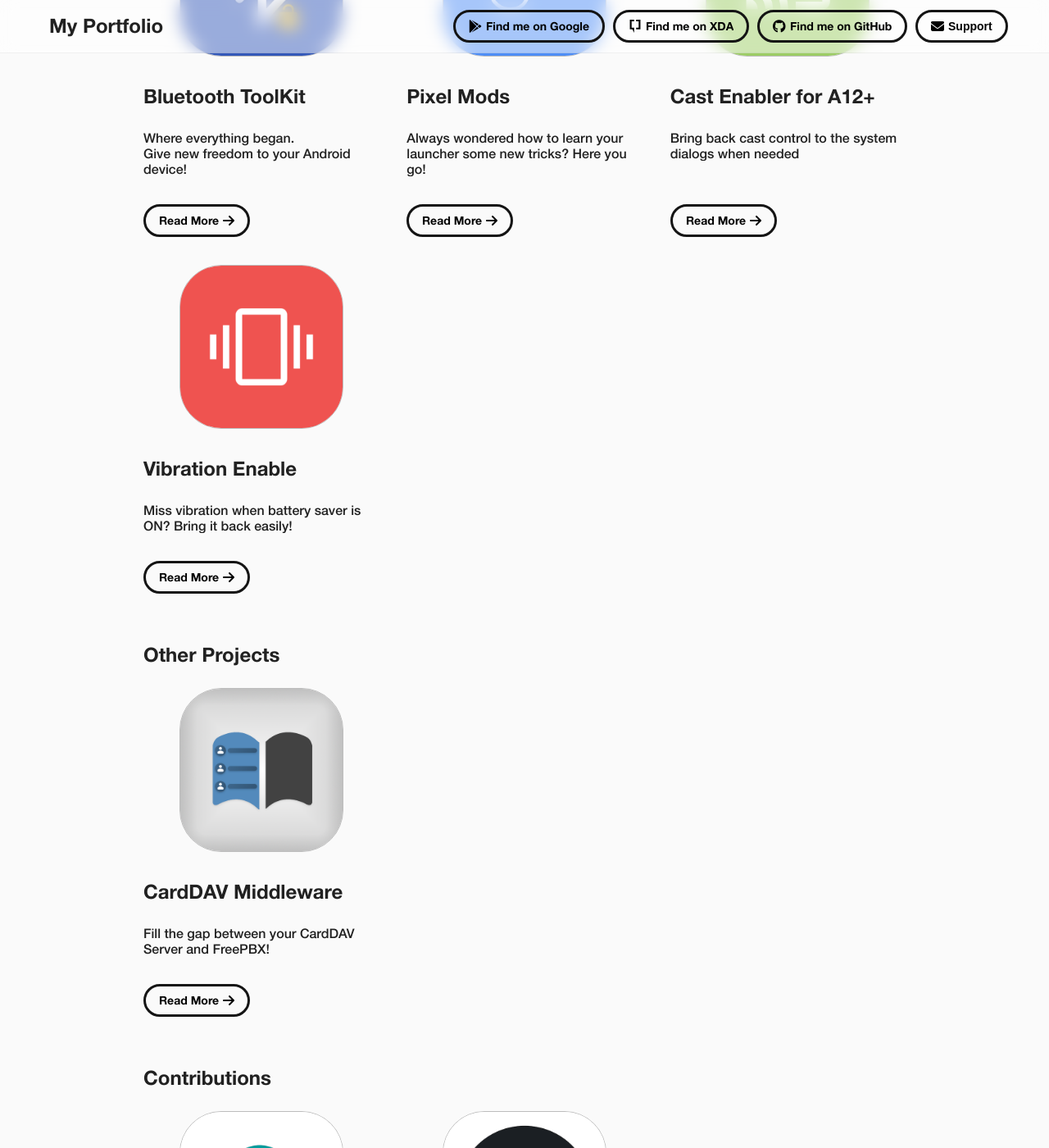
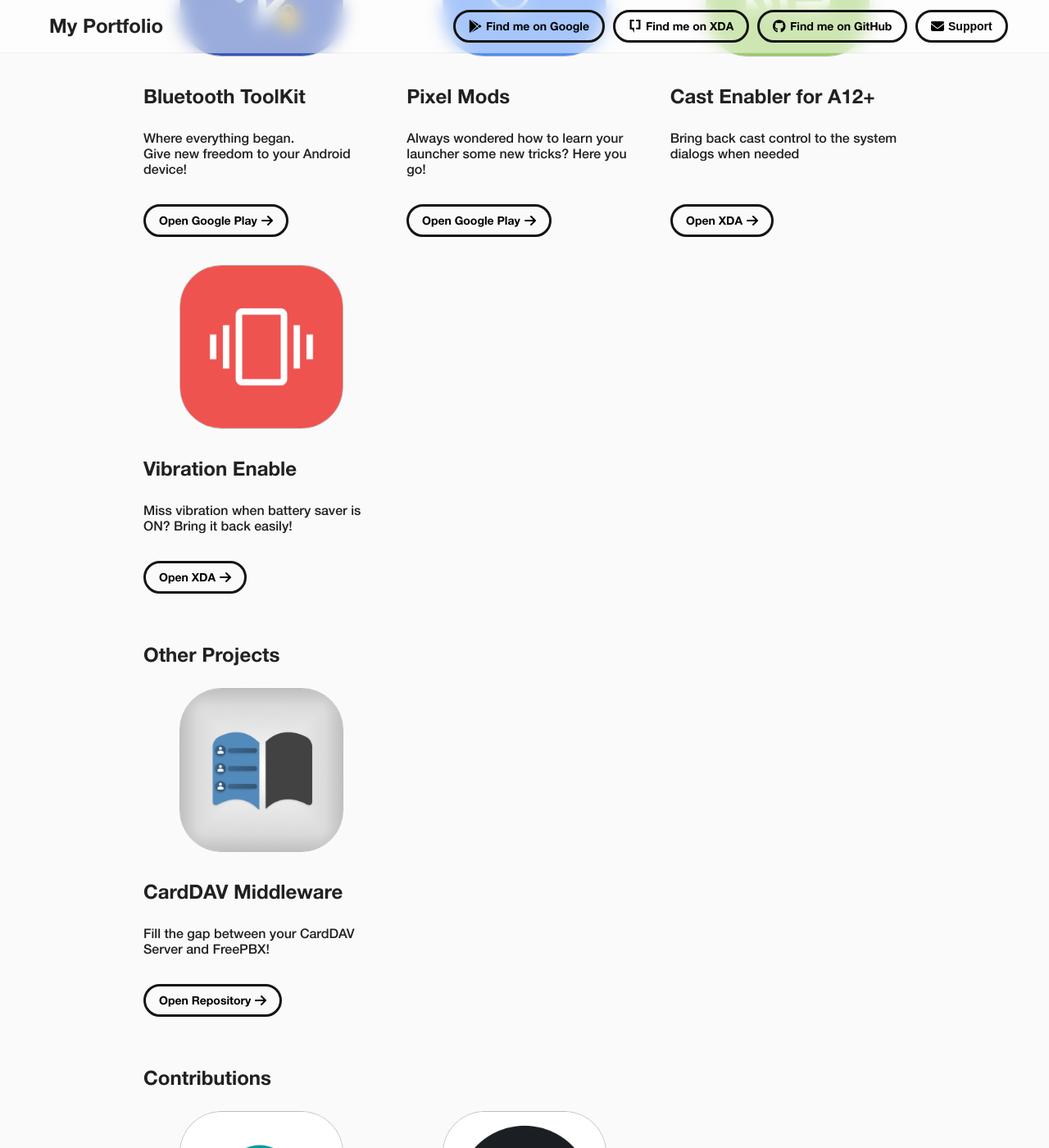
Before and after one commit to Massi-X/massi-x.github.io, a Jekyll site: the page built from index.html, in a window 1280 px wide and 1400 px high, scrolled down 1501 px. Shown: the whole window at 82% size. Built offline with Jekyll 4.4.1, drawn with Linux system fonts in a browser that asks for light colours.

Commit message:
Improve SEO with descriptive links

```diff
--- a/_data/_strings.yml
+++ b/_data/_strings.yml
@@ -18,7 +18,9 @@
   checkoutmyapps: "Check out my Apps"
   aboutme: "About Me"
   aapps: "Android Apps"
-  rmore: "Read More"
+  gostore: "Open Google Play"
+  goxda: "Open XDA"
+  gocarddav: "Open Repository"
   otherproj: "Other Projects"
   contributions: "Contributions"
   blogposts: "Latest Posts"
--- a/index.html
+++ b/index.html
@@ -119,7 +119,7 @@
 						</div>
 						<a class="button" target="_blank"
 							href="https://play.google.com/store/apps/details?id=com.metris.xposed.bluetoothToolkitFree">
-							<span class="button-text">{{ site.data._strings.en.rmore }}</span>
+							<span class="button-text">{{ site.data._strings.en.gostore }}</span>
 							<i class="fas fa-arrow-right move"></i>
 						</a>
 					</div>
@@ -139,7 +139,7 @@
 						</div>
 						<a class="button" target="_blank"
 							href="https://play.google.com/store/apps/details?id=com.metris.xposed.pmods">
-							<span class="button-text">{{ site.data._strings.en.rmore }}</span>
+							<span class="button-text">{{ site.data._strings.en.gostore }}</span>
 							<i class="fas fa-arrow-right move"></i>
 						</a>
 					</div>
@@ -159,7 +159,7 @@
 						</div>
 						<a class="button" target="_blank"
 							href="https://xdaforums.com/t/cast-enabler-for-android-12-xposed.4394713/">
-							<span class="button-text">{{ site.data._strings.en.rmore }}</span>
+							<span class="button-text">{{ site.data._strings.en.goxda }}</span>
 							<i class="fas fa-arrow-right move"></i>
 						</a>
 					</div>
@@ -179,7 +179,7 @@
 						</div>
 						<a class="button" target="_blank"
 							href="https://xdaforums.com/t/app-5-0-vibration-enable-for-battery-saver.4631627/">
-							<span class="button-text">{{ site.data._strings.en.rmore }}</span>
+							<span class="button-text">{{ site.data._strings.en.goxda }}</span>
 							<i class="fas fa-arrow-right move"></i>
 						</a>
 					</div>
@@ -207,7 +207,7 @@
 							</div>
 						</div>
 						<a class="button" target="_blank" href="https://carddavmiddleware.massi-x.dev">
-							<span class="button-text">{{ site.data._strings.en.rmore }}</span>
+							<span class="button-text">{{ site.data._strings.en.gocarddav }}</span>
 							<i class="fas fa-arrow-right move"></i>
 						</a>
 					</div>
```
